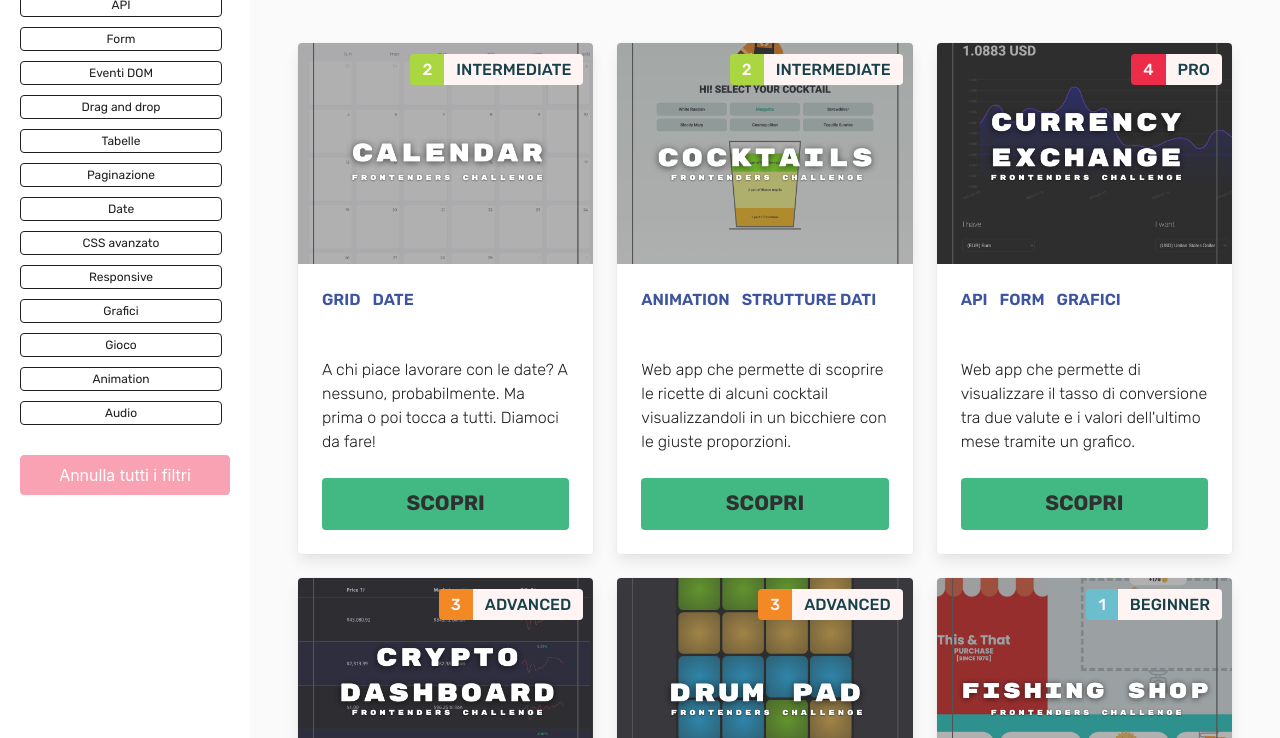
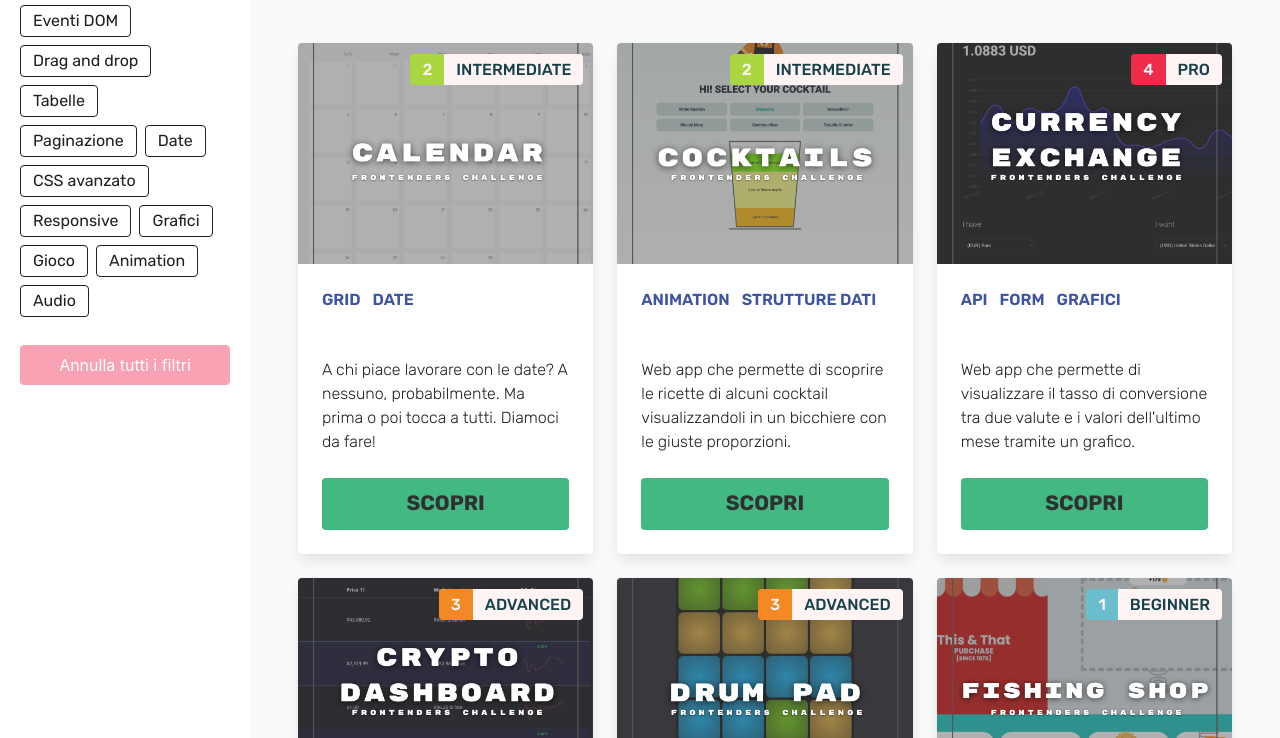
Before and after one commit to frontenders-community/frontenders-landing-astro, an Astro site: page /challenges in a window 1280 px wide. Shown: the part 253-991 px from the top of the page. Built offline with nearby package versions, Linux system fonts and the light colour scheme; Astro itself is replaced by a stand-in of ours.

Commit message:
fix: topics filters usability improved

```diff
--- a/src/components/ChallengeList.vue
+++ b/src/components/ChallengeList.vue
@@ -75,7 +75,7 @@ const toggleOffcanvas = () => {
 
     <!-- Contenuto principale -->
     <main class="main-content">
-      <section class="section  top-section">
+      <section class="section top-section">
         <div class="container has-text-centered">
           <p class="section-header-subtitle subtitle is-6 is-uppercase">
             le nostre challenge
@@ -234,11 +234,13 @@ const toggleOffcanvas = () => {
   padding: 20px;
   z-index: 1000;
   background-color: var(--white);
+  overflow-y: auto;
 }
 
 .sidebar .inner {
   position: sticky;
   top: 100px;
+  overflow-y: auto;
 }
 
 @media screen and (max-width: 768px) {
--- a/src/components/TopicFilter.vue
+++ b/src/components/TopicFilter.vue
@@ -29,11 +29,11 @@ const handleClearTopics = () => {
 
 <template>
   <h2 class="title is-4">Filtra per argomento</h2>
-  <div class="topics tags is-vertical">
+  <div class="topics tags ">
     <div
       v-for="topic in topics"
       :key="topic"
-      class="topic tag is-small mr-2"
+      class="topic tag is-medium mr-2"
       :class="{ active: state.activeTopics.includes(topic) }"
       @click="handleTopicClick(topic)"
     >
```
